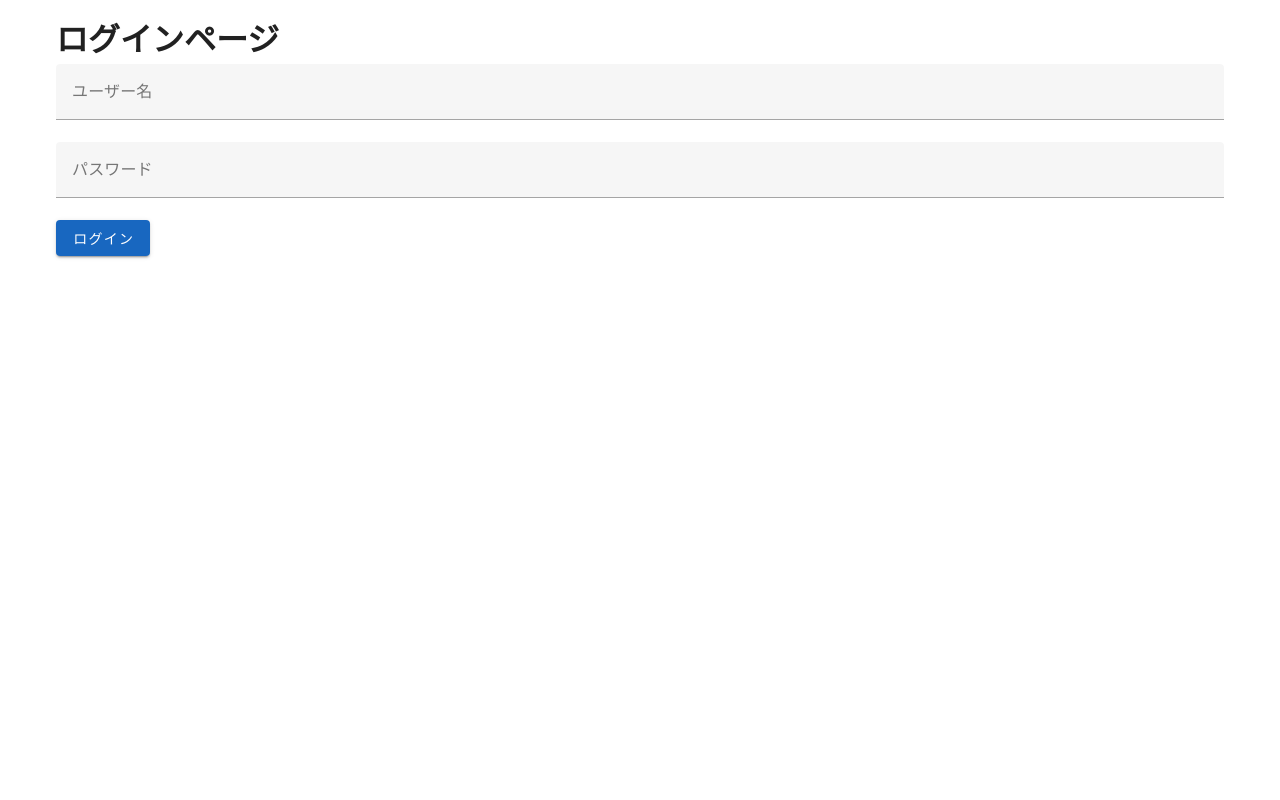
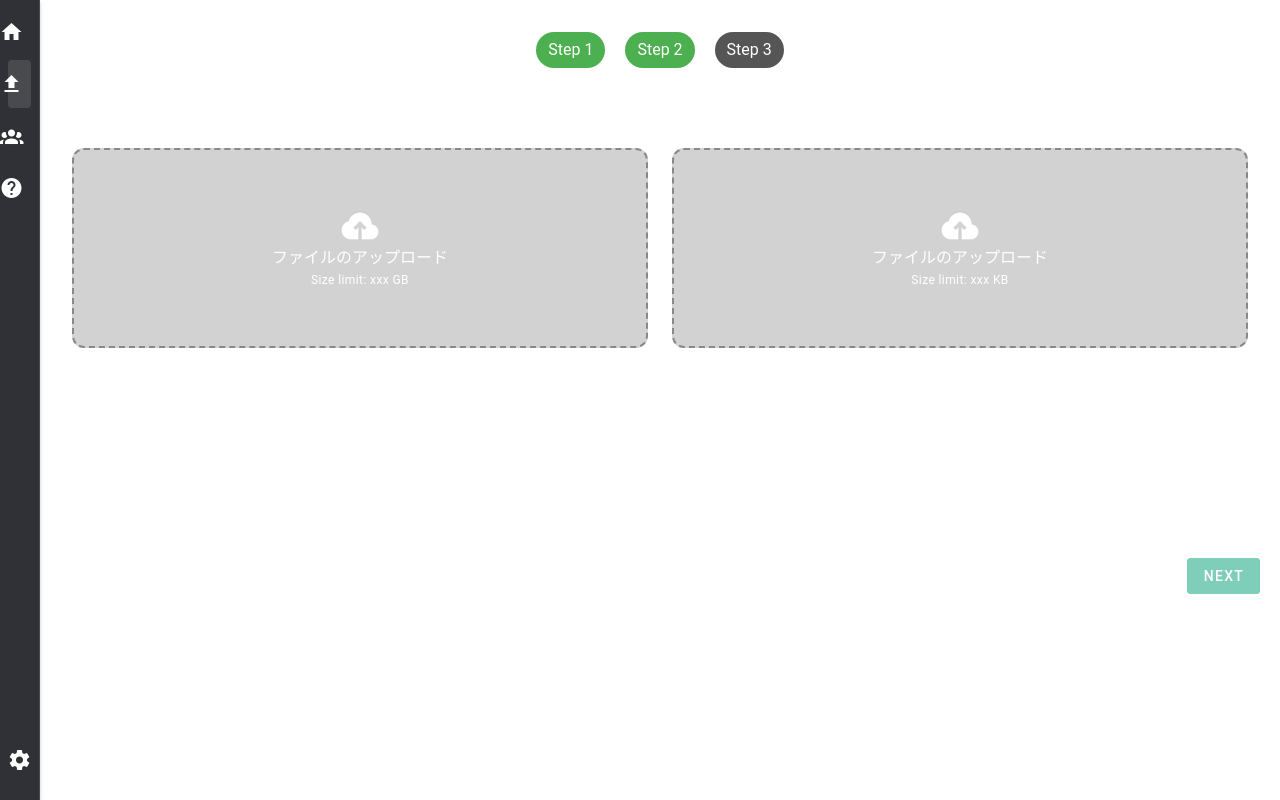
Before and after one commit to same-hack/my-front, a Vue app: page /upload in a window 1280 px wide. Before the commit this address led to /login. Built offline with nearby package versions, Linux system fonts and the light colour scheme.

Commit message:
メニュー、ダークテーマ

```diff
--- a/src/App.vue
+++ b/src/App.vue
@@ -1,11 +1,36 @@
+<!-- src/App.vue -->
 <template>
   <v-app>
-    <v-main>
+    <!-- 左メニュー -->
+    <LeftMenu />
+
+    <!-- シンプルラッパーで余白を確実に確保 -->
+    <div class="main-wrapper">
       <router-view />
-    </v-main>
+    </div>
   </v-app>
 </template>
 
 <script setup lang="ts">
-// 特に記述なし（router-viewが各ページを切り替えて表示）
+import LeftMenu from "@/components/LeftMenu.vue";
 </script>
+
+<style>
+/* --------------------------------------------------
+   LeftMenu の幅 40px を常に確保するラッパー
+   -------------------------------------------------- */
+.main-wrapper {
+  margin-left: 40px; /* ← ここできっちりオフセット */
+  width: calc(100vw - 40px);
+  height: 100vh; /* ビューポート全高 */
+  overflow: hidden; /* スクロールなし */
+  display: flex;
+  flex-direction: column; /* 縦に積む */
+}
+
+/* もし v-container などが余計なパディングを持っていたらリセット */
+.main-wrapper .v-container {
+  padding: 0;
+  margin: 0;
+}
+</style>
--- /dev/null
+++ b/src/components/LeftMenu.vue
@@ -0,0 +1,117 @@
+<template>
+  <v-navigation-drawer
+    app
+    permanent
+    width="40"
+    color="nav"
+    elevation="2"
+    class="left-nav"
+  >
+    <!-- 上部メニュー -->
+    <v-list nav dense class="pt-2">
+      <v-list-item
+        v-for="item in topMenuItems"
+        :key="item.title"
+        :to="item.to"
+        link
+        active-class="no-bg"
+        class="nav-item"
+      >
+        <v-icon size="24" color="white">{{ item.icon }}</v-icon>
+      </v-list-item>
+    </v-list>
+
+    <!-- スペーサー -->
+    <div class="flex-spacer"></div>
+
+    <!-- 設定アイコン（画面下部固定＋ポップアップ） -->
+    <div class="bottom-list-container">
+      <v-menu
+        v-model="settingsMenu"
+        offset-y
+        bottom
+        transition="scale-transition"
+      >
+        <template #activator="{ props }">
+          <div v-bind="props" class="nav-item activator-wrapper">
+            <v-icon size="24" color="white">mdi-cog</v-icon>
+          </div>
+        </template>
+
+        <v-list dense>
+          <v-list-item link @click="handleLogout">
+            <v-list-item-title>ログアウト</v-list-item-title>
+          </v-list-item>
+        </v-list>
+      </v-menu>
+    </div>
+  </v-navigation-drawer>
+</template>
+
+<script setup lang="ts">
+import { ref } from "vue";
+import { useAuthStore } from "@/stores/auth";
+
+// Pinia store
+const authStore = useAuthStore();
+
+// 上部メニューアイテム
+const topMenuItems = [
+  { title: "ホーム", icon: "mdi-home", to: "/" },
+  { title: "アップロード", icon: "mdi-upload", to: "/upload" },
+  { title: "ユーザー", icon: "mdi-account-group", to: "/users" },
+  { title: "ヘルプ", icon: "mdi-help-circle", to: "/help" },
+];
+
+// 設定メニューの開閉状態
+const settingsMenu = ref(false);
+
+// ログアウト処理
+function handleLogout() {
+  authStore.logout();
+  settingsMenu.value = false;
+}
+</script>
+
+<style>
+/* Drawer の内容を縦方向に flex 配置 */
+.left-nav .v-navigation-drawer__content {
+  display: flex !important;
+  flex-direction: column !important;
+  height: 100vh !important;
+  padding: 0 !important;
+}
+
+/* スペーサー */
+.flex-spacer {
+  flex-grow: 1;
+}
+
+/* アイテム中央配置 */
+.nav-item {
+  display: flex !important;
+  justify-content: center !important;
+  align-items: center !important;
+  min-height: 48px !important;
+  width: 100% !important;
+  padding: 0 !important;
+}
+
+/* Activator用ラッパー: 横中央 */
+.activator-wrapper {
+  margin: 0 auto;
+}
+
+/* 下部コンテナ余白 */
+.bottom-list-container {
+  padding-bottom: 16px;
+}
+
+/* アクティブ背景を削除 */
+.v-list-item.no-bg {
+  background-color: transparent !important;
+}
+.v-list-item.no-bg:hover {
+  background-color: transparent !important;
+}
+</style>
--- a/src/pages/UploadPage.vue
+++ b/src/pages/UploadPage.vue
@@ -1,35 +1,84 @@
+<!-- src/pages/UploadPage.vue -->
 <template>
-  <v-container>
-    <h1>ファイルアップロード</h1>
+  <v-container class="my-container" fluid>
+    <!-- ダミーのステップインジケーター -->
+    <div class="text-center mb-6">
+      <span class="step" :class="{ active: true }">Step 1</span>
+      <span class="step" :class="{ active: true }">Step 2</span>
+      <span class="step">Step 3</span>
+    </div>
 
-    <v-btn @click="triggerFileInput" color="primary" class="mb-2">
-      ファイルを選択
-    </v-btn>
+    <h2 class="text-h5 mb-6">たいとる</h2>
 
+    <v-row>
+      <!-- 動画ファイル -->
+      <v-col cols="12" md="6">
+        <div
+          class="drop-zone"
+          :class="{ 'drop-zone--hover': draggingAvi }"
+          @dragover.prevent
+          @dragenter.prevent="draggingAvi = true"
+          @dragleave.prevent="draggingAvi = false"
+          @drop.prevent="onDrop($event, 'avi')"
+          @click="triggerFile('avi')"
+        >
           <input
             type="file"
-      ref="fileInput"
+            ref="aviInput"
             style="display: none"
-      @change="handleFileChange"
+            accept=".avi"
+            @change="onChange($event, 'avi')"
           />
+          <template v-if="!aviFile">
+            <v-icon size="40">mdi-cloud-upload</v-icon>
+            <p>ファイルのアップロード</p>
+            <p class="text-caption">Size limit: xxx GB</p>
+          </template>
+          <template v-else>
+            <div class="file-name">{{ aviFile.name }}</div>
+          </template>
+        </div>
+      </v-col>
 
-    <p style="min-height: 24px">
-      <span v-if="fileName">選択されたファイル: {{ fileName }}</span>
-    </p>
+      <!-- GPSファイル -->
+      <v-col cols="12" md="6">
+        <div
+          class="drop-zone"
+          :class="{ 'drop-zone--hover': draggingSyn }"
+          @dragover.prevent
+          @dragenter.prevent="draggingSyn = true"
+          @dragleave.prevent="draggingSyn = false"
+          @drop.prevent="onDrop($event, 'syn')"
+          @click="triggerFile('syn')"
+        >
+          <input
+            type="file"
+            ref="synInput"
+            style="display: none"
+            accept=".syn"
+            @change="onChange($event, 'syn')"
+          />
+          <template v-if="!synFile">
+            <v-icon size="40">mdi-cloud-upload</v-icon>
+            <p>ファイルのアップロード</p>
+            <p class="text-caption">Size limit: xxx KB</p>
+          </template>
+          <template v-else>
+            <div class="file-name">{{ synFile.name }}</div>
+          </template>
+        </div>
+      </v-col>
+    </v-row>
 
+    <v-row justify="end" class="mt-6">
       <v-btn
-      @click="submitFile"
-      :disabled="!selectedFile || isUploading"
-      color="success"
-      class="mt-4"
+        color="primary"
+        :disabled="!aviFile || !synFile"
+        @click="uploadBoth"
       >
-      アップロード
+        NEXT
       </v-btn>
-
-    <div v-if="uploadProgress !== null" class="mt-4">
-      <p>アップロード進捗: {{ uploadProgress }}%</p>
-      <v-progress-linear :value="uploadProgress" height="8" color="green" />
-    </div>
+    </v-row>
   </v-container>
 </template>
 
@@ -38,48 +87,86 @@ import { ref } from "vue";
 import axios from "axios";
 import { dialogService } from "@/services/dialogService";
 
-const selectedFile = ref<File | null>(null);
-const fileName = ref<string | null>(null);
-const fileInput = ref<HTMLInputElement | null>(null);
-const uploadProgress = ref<number | null>(null);
-const isUploading = ref(false);
+const aviFile = ref<File | null>(null);
+const synFile = ref<File | null>(null);
+const aviInput = ref<HTMLInputElement | null>(null);
+const synInput = ref<HTMLInputElement | null>(null);
 
-const CHUNK_SIZE = 10 * 1024 * 1024; // 10MB
+const draggingAvi = ref(false);
+const draggingSyn = ref(false);
 
-const triggerFileInput = () => {
-  fileInput.value?.click();
+// 拡張子チェック
+const isValidExtension = (file: File, expected: "avi" | "syn") => {
+  const ext = file.name.split(".").pop()?.toLowerCase();
+  return expected === "avi" ? ext === "avi" : ext === "syn";
 };
 
-const handleFileChange = (event: Event) => {
-  const target = event.target as HTMLInputElement;
-  const file = target.files?.[0] || null;
-  selectedFile.value = file;
-  fileName.value = file?.name || null;
+// ファイル選択ダイアログを開く
+const triggerFile = (type: "avi" | "syn") => {
+  if (type === "avi") {
+    aviInput.value?.click();
+  } else {
+    synInput.value?.click();
+  }
 };
 
-const submitFile = async () => {
-  if (!selectedFile.value) return;
-  isUploading.value = true;
+// ファイル選択後の処理
+const onChange = (e: Event, type: "avi" | "syn") => {
+  const file = (e.target as HTMLInputElement).files?.[0];
+  if (!file) return;
+  if (!isValidExtension(file, type)) {
+    dialogService.alert({
+      title: "無効なファイル形式",
+      message: `${type.toUpperCase()}ファイルを選択してください`,
+    });
+    return;
+  }
+  if (type === "avi") {
+    aviFile.value = file;
+  } else {
+    synFile.value = file;
+  }
+};
 
-  try {
-    const file = selectedFile.value;
+// ドラッグ＆ドロップによるファイル読み込み
+const onDrop = (e: DragEvent, type: "avi" | "syn") => {
+  const file = e.dataTransfer?.files?.[0];
+  if (type === "avi") draggingAvi.value = false;
+  else draggingSyn.value = false;
+  if (!file) return;
+  if (!isValidExtension(file, type)) {
+    dialogService.alert({
+      title: "無効なファイル形式",
+      message: `${type.toUpperCase()}ファイルをドロップしてください`,
+    });
+    return;
+  }
+  if (type === "avi") {
+    aviFile.value = file;
+  } else {
+    synFile.value = file;
+  }
+};
+
+// チャンクサイズ定義
+const CHUNK_SIZE = 10 * 1024 * 1024;
+
+// ファイルをチャンク分割してアップロード
+const uploadFile = async (file: File) => {
   const totalChunks = Math.ceil(file.size / CHUNK_SIZE);
-
-    // 1. アップロード開始
+  // アップロード開始リクエスト
   const startResp = await axios.post("/api/upload/start", {
     fileName: file.name,
   });
   const uploadId = startResp.data.uploadId;
-
-    // ETagリスト
   const parts: { ETag: string; PartNumber: number }[] = [];
 
-    // 2. チャンクごとに署名付きURLを取得しPUT
   for (let i = 0; i < totalChunks; i++) {
     const start = i * CHUNK_SIZE;
     const end = Math.min(file.size, start + CHUNK_SIZE);
     const chunk = file.slice(start, end);
 
+    // プリサインURL取得
     const urlResp = await axios.post("/api/upload/presign", {
       uploadId,
       chunkIndex: i,
@@ -87,45 +174,93 @@ const submitFile = async () => {
     });
     const { url, partNumber } = urlResp.data;
 
+    // 実際のPUTリクエスト
     const putResp = await axios.put(url, chunk, {
       headers: { "Content-Type": "application/octet-stream" },
     });
-
-      const etag = putResp.headers.etag as string;
-      parts.push({ ETag: etag, PartNumber: partNumber });
-
-      uploadProgress.value = Math.round(((i + 1) / totalChunks) * 100);
+    parts.push({ ETag: putResp.headers.etag, PartNumber: partNumber });
   }
 
-    // 3. 完了API
+  // アップロード完了通知
   await axios.post("/api/upload/complete", {
     uploadId,
     fileName: file.name,
     parts,
   });
+};
 
+// AVI と SYN の両方を連続してアップロード
+const uploadBoth = async () => {
+  try {
+    if (!aviFile.value || !synFile.value) return;
+    await uploadFile(aviFile.value);
+    await uploadFile(synFile.value);
     await dialogService.alert({
-      title: "アップロード完了",
-      message: "ファイルがMinIOにアップロードされました",
+      title: "完了",
+      message: "2ファイルがアップロードされました",
     });
-
-    selectedFile.value = null;
-    fileName.value = null;
-    uploadProgress.value = null;
-  } catch (error) {
-    console.error("アップロード失敗", error);
+    // リセット
+    aviFile.value = null;
+    synFile.value = null;
+  } catch (err) {
+    console.error(err);
     await dialogService.alert({
-      title: "アップロード失敗",
-      message: "ファイルアップロード中にエラーが発生しました",
+      title: "エラー",
+      message: "アップロードに失敗しました",
     });
-  } finally {
-    isUploading.value = false;
   }
 };
 </script>
 
 <style scoped>
-p {
-  font-size: 16px;
+.my-container {
+  /* 親の main-wrapper 内でフル高さを取得 */
+  height: 100%;
+  display: flex;
+  flex-direction: column;
+  overflow-x: hidden;
+
+  /* 追加：上下左右の余白を確保 */
+  padding: 2rem;
+  box-sizing: border-box;
+
+  background-color: #fff;
+}
+
+.drop-zone {
+  border: 2px dashed #888;
+  padding: 40px;
+  text-align: center;
+  border-radius: 12px;
+  background-color: #d3d2d2;
+  cursor: pointer;
+  min-height: 200px;
+  transition: all 0.3s ease;
+  display: flex;
+  flex-direction: column;
+  justify-content: center;
+  align-items: center;
+}
+.drop-zone--hover {
+  border-color: #4caf50;
+  background-color: #cdeccc;
+}
+
+.file-name {
+  font-size: 20px;
+  font-weight: 500;
+  text-align: center;
+}
+
+.step {
+  display: inline-block;
+  margin: 0 10px;
+  padding: 6px 12px;
+  border-radius: 20px;
+  background-color: #555;
+  color: white;
+}
+.step.active {
+  background-color: #4caf50;
 }
 </style>
--- a/src/plugins/vuetify.ts
+++ b/src/plugins/vuetify.ts
@@ -1,26 +1,50 @@
-// 1. Vuetifyのスタイル（CSS）を読み込む（Vuetify 3に必須）
+// src/plugins/vuetify.ts
 import "vuetify/styles";
+import { createVuetify } from "vuetify";
+import * as components from "vuetify/components";
+import * as directives from "vuetify/directives";
 
-// 2. Vuetify本体と、全てのコンポーネント／ディレクティブを読み込む
-import { createVuetify } from "vuetify";
-import * as components from "vuetify/components"; // 例: v-btn, v-card, v-dialog など
-import * as directives from "vuetify/directives"; // 例: v-ripple, v-show など
-
-// 3. Material Design Icons（MDI）を使うための設定
-import { aliases, mdi } from "vuetify/iconsets/mdi"; // mdi = アイコンセット、aliases = アイコン名の省略形
-
-// 4. MDIのCSSを読み込む（これがないと mdi-icon が表示されない）
+import { aliases, mdi } from "vuetify/iconsets/mdi";
 import "@mdi/font/css/materialdesignicons.css";
 
-// 5. createVuetifyでVuetifyインスタンスを生成し、アイコン設定を追加
 export default createVuetify({
-  components, // 全コンポーネントを使えるようにする
-  directives, // 全ディレクティブを使えるようにする
+  components,
+  directives,
   icons: {
-    defaultSet: "mdi", // デフォルトのアイコンセットをmdi（Material Design Icons）に指定
-    aliases, // エイリアス（例: mdi-close → close など）を有効化
-    sets: {
-      mdi, // mdiセットを登録
+    defaultSet: "mdi",
+    aliases,
+    sets: { mdi },
+  },
+  theme: {
+    defaultTheme: "dark",
+    themes: {
+      dark: {
+        dark: true,
+        colors: {
+          background: "#202123", // ChatGPT の画面背景に近い濃いグレー
+          surface: "#343541", // モーダルやカードの背景
+          primary: "#10A37F", // ChatGPT 緑
+          secondary: "#2F3136", // サイドバーやヘッダーのやや暗いグレー
+          nav: "#2F3136", // ← LeftMenu 用に同じ secondary を使う
+          info: "#58B9A9",
+          success: "#3AA655",
+          warning: "#F9A825",
+          error: "#E03E3E",
+        },
+      },
+      light: {
+        dark: false,
+        colors: {
+          background: "#FFFFFF",
+          surface: "#F2F2F2",
+          primary: "#10A37F",
+          secondary: "#CCCCCC",
+          info: "#58B9A9",
+          success: "#3AA655",
+          warning: "#F9A825",
+          error: "#E03E3E",
+        },
+      },
     },
   },
 });
```
Also changed, not shown: src/pages/HomePage.vue (+22 -35 lines), src/router/index.ts (+7 -7 lines). Lines whose indentation alone changed are shown as unchanged.
